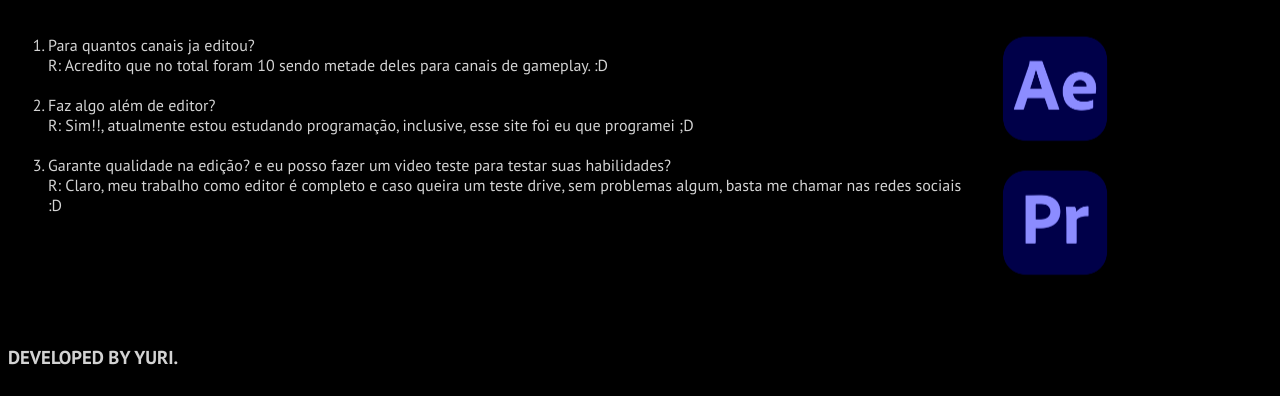
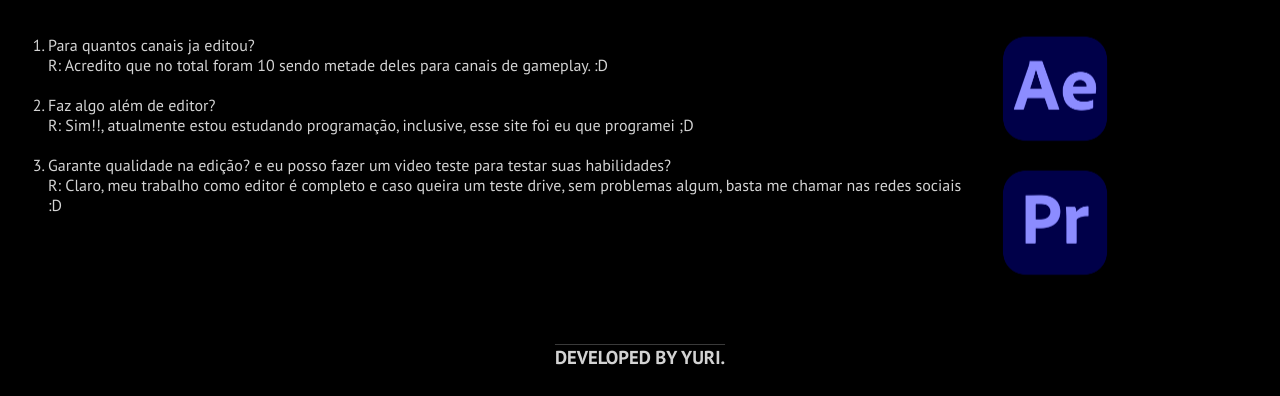
Before and after one commit to yuuzzzo/editor-de-videos, a plain HTML site: page index.html in a window 1280 px wide. Shown: the part 761-1157 px from the top of the page. Drawn offline with Linux system fonts and the light colour scheme; a web font is replaced by a local one.

Commit message:
Update estilo.css (inserido formatação da marca)

```diff
--- a/estilo.css
+++ b/estilo.css
@@ -89,3 +89,12 @@ h1 {
 .perguntas{
     display: flex;
 }
+
+.marca {
+  display: flex;
+  flex-direction: row;
+  justify-content: center;
+  color: rgb(58, 58, 58);
+  font-family: "Oswald", sans-serif;
+  text-decoration: overline;
+}
```
